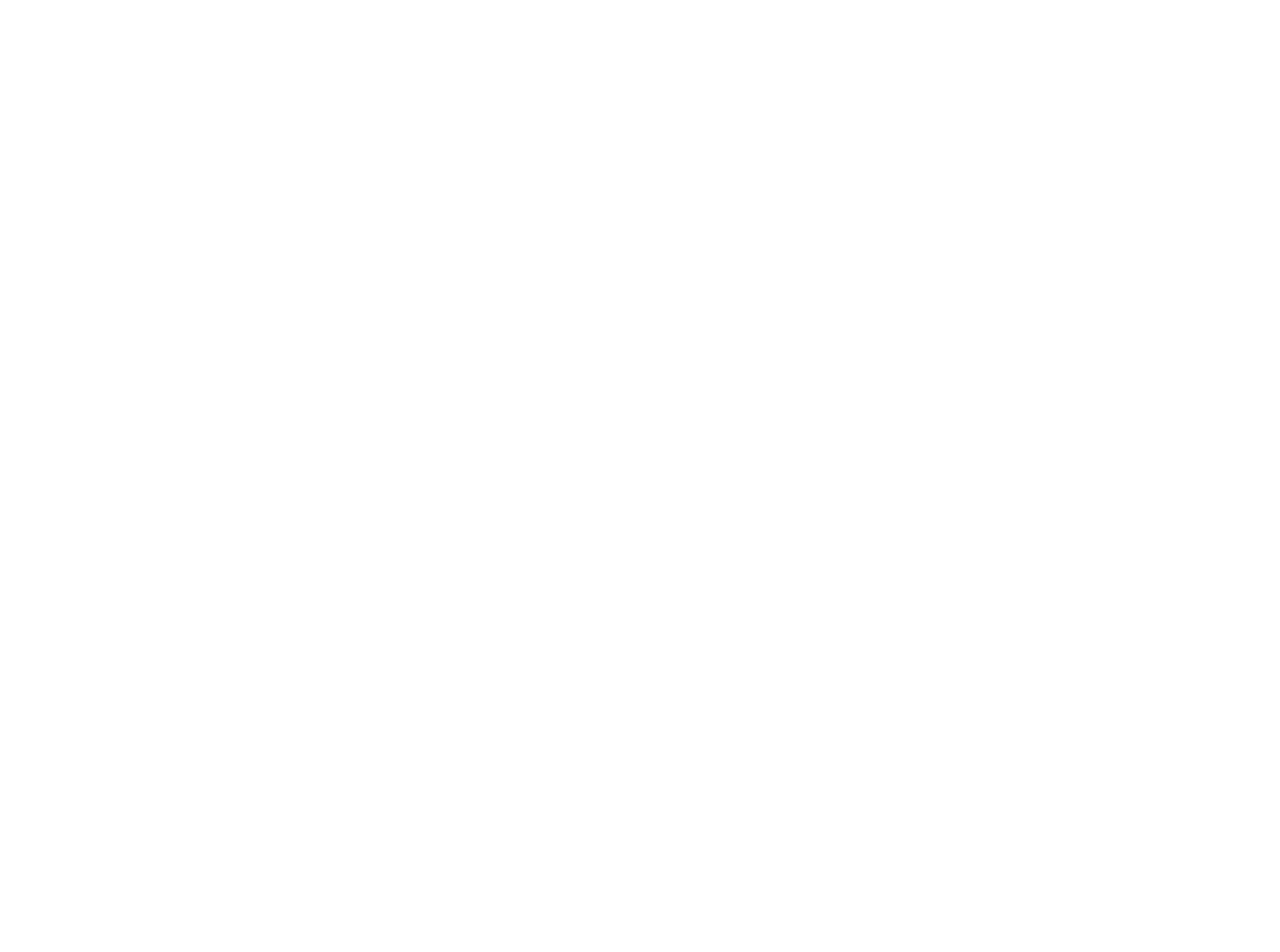
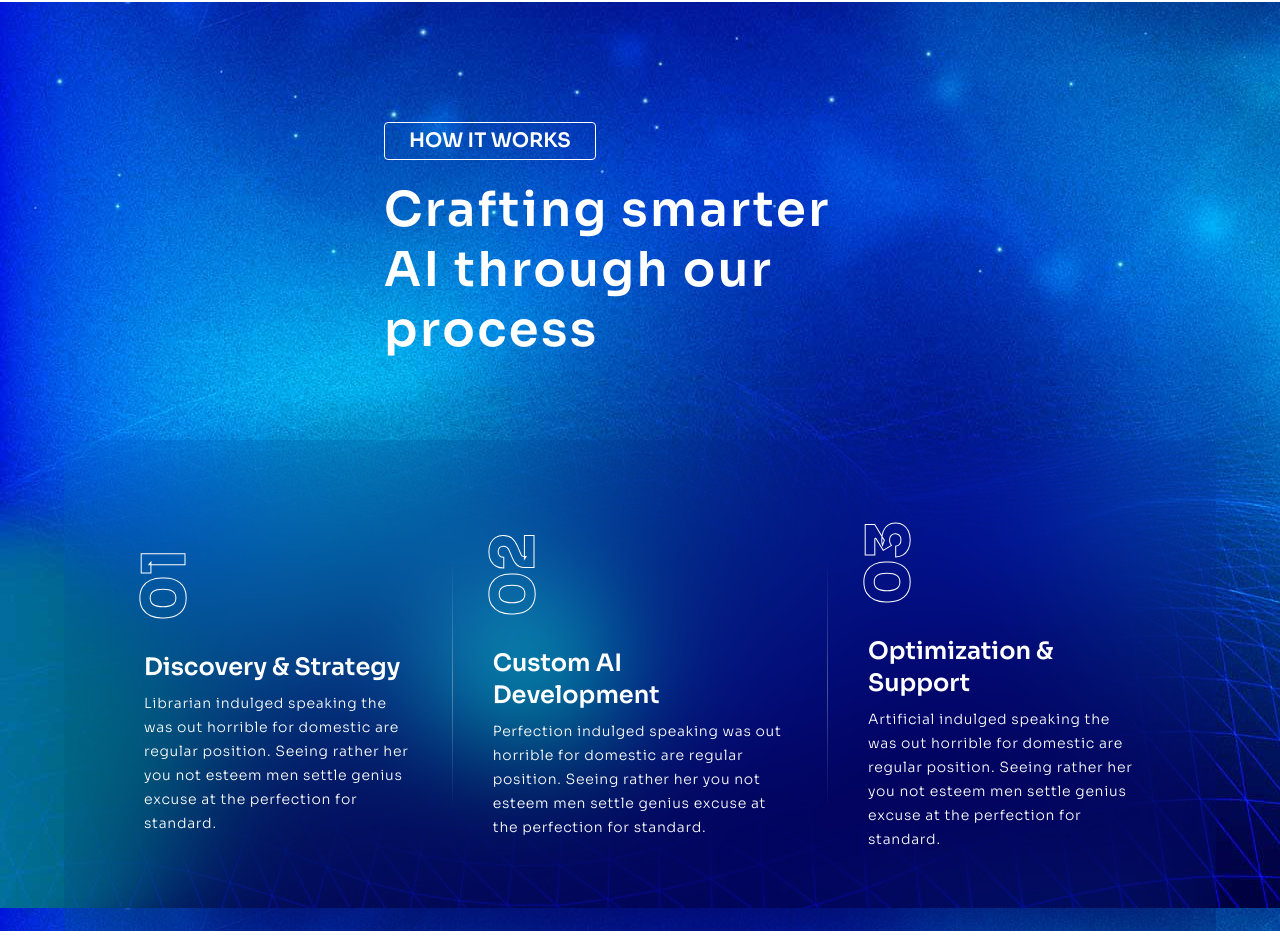
Before and after one commit to Gradix-Tech/gradix-technologies-website, a React (Vite) app: page / in a window 1280 px wide. Shown: the part 2745-3697 px from the top of the page. Before the commit the page ends 2747 px from the top, so only its background shows below. Built offline with nearby package versions, Linux system fonts and the light colour scheme.

Commit message:
Added the How it works in landing Page

```diff
--- a/src/App.css
+++ b/src/App.css
@@ -77,3 +77,16 @@
   transform: scale(0.97);
   box-shadow: 5px 3px 54px -12px #110e28;
 }
+
+.process-style-one-item h2 {
+  display: block;
+  color: transparent;
+  -webkit-text-stroke: 1px #ffffff;
+  font-weight: 900;
+  writing-mode: vertical-rl;
+  font-size: 60px;
+  line-height: 0.7;
+  transform: rotateZ(180deg);
+  min-height: 85px;
+  margin-bottom: 30px;
+}
--- a/src/Pages/HomePage/HomePage.tsx
+++ b/src/Pages/HomePage/HomePage.tsx
@@ -9,6 +9,7 @@
 import chat from "../../assets/Images/chat.png";
 import folder from "../../assets/Images/folder.png";
 import Banner3 from "../../assets/Images/Banner3.jpg";
+import Banner4 from "../../assets/Images/Banner4.jpg";
 import team1 from "../../assets/Images/team1.jpg";
 import team2 from "../../assets/Images/team2.jpg";
 import CountUp from 'react-countup';
@@ -179,6 +180,55 @@
                     </div>
                 </div>
             </div>
+            <div style={{
+                background: `url("${Banner4}")`,
+                backgroundSize: 'zoom',
+                backgroundPosition: 'start'
+            }} className='w-10/10 h-auto mb-20 flex flex-col justify-center items-center pt-30'>
+                <div className='w-8/10 md:w-6/10 lg:w-4/10'>
+                    <h3 className="inline-block border border-white text-white text-xl font-semibold rounded px-6 py-1 uppercase">
+                        How it works
+                    </h3>
+                    <div className='mt-5 text-start text-white text-3xl md:text-5xl font-semibold leading-10 md:leading-15 tracking-wider'>
+                        Crafting smarter AI through our process
+                    </div>
+                </div>
+                <div style={{ backdropFilter: "blur(60px)" }} className='w-9/10 h-full flex-col lg:flex-row mt-20 bg-transparent rounded-tl-2xl gap-10 rounded-tr-2xl flex justify-center items-center p-5 md:p-20'>
+                    <div className='w-full h-full process-style-one-item'>
+                        <h2>01</h2>
+                        <div className='text-white text-2xl font-semibold'>
+                            Discovery & Strategy
+                        </div>
+                        <div className='text-sm text-light text-white mt-2 tracking-wider leading-6 font-light'>
+                            Librarian indulged speaking the was out horrible for domestic are regular position. Seeing rather her you not esteem men settle genius excuse at the perfection for standard.
+                        </div>
+                    </div>
+                    <div className='flex flex-col lg:flex-row gap-10 justify-center items-center'>
+                        <div className="w-px h-62.5 hidden lg:block bg-linear-to-b from-transparent via-white/30 to-transparent"></div>
+                        <div className="w-full h-px block lg:hidden bg-linear-to-r from-transparent via-white/30 to-transparent"></div>
+                        <div className='w-full h-full process-style-one-item border-white'>
+                            <h2>02</h2>
+                            <div className='text-white text-2xl font-semibold'>
+                                Custom AI Development
+                            </div>
+                            <div className='text-sm text-light text-white mt-2 tracking-wider leading-6 font-light'>
+                                Perfection indulged speaking was out horrible for domestic are regular position. Seeing rather her you not esteem men settle genius excuse at the perfection for standard.
+                            </div>
+                        </div>
+                        <div className="w-px h-62.5 hidden lg:block bg-linear-to-b from-transparent via-white/30 to-transparent"></div>
+                        <div className="w-full h-px block lg:hidden bg-linear-to-r from-transparent via-white/30 to-transparent"></div>
+                    </div>
+                    <div className='w-full h-full process-style-one-item'>
+                        <h2>03</h2>
+                        <div className='text-white text-2xl font-semibold'>
+                            Optimization & Support
+                        </div>
+                        <div className='text-sm text-light text-white mt-2 tracking-wider leading-6 font-light'>
+                            Artificial indulged speaking the was out horrible for domestic are regular position. Seeing rather her you not esteem men settle genius excuse at the perfection for standard.
+                        </div>
+                    </div>
+                </div>
+            </div>
         </div >
     );
 };
```
Also changed, not shown: src/assets/Images/banner4.jpg (added).
